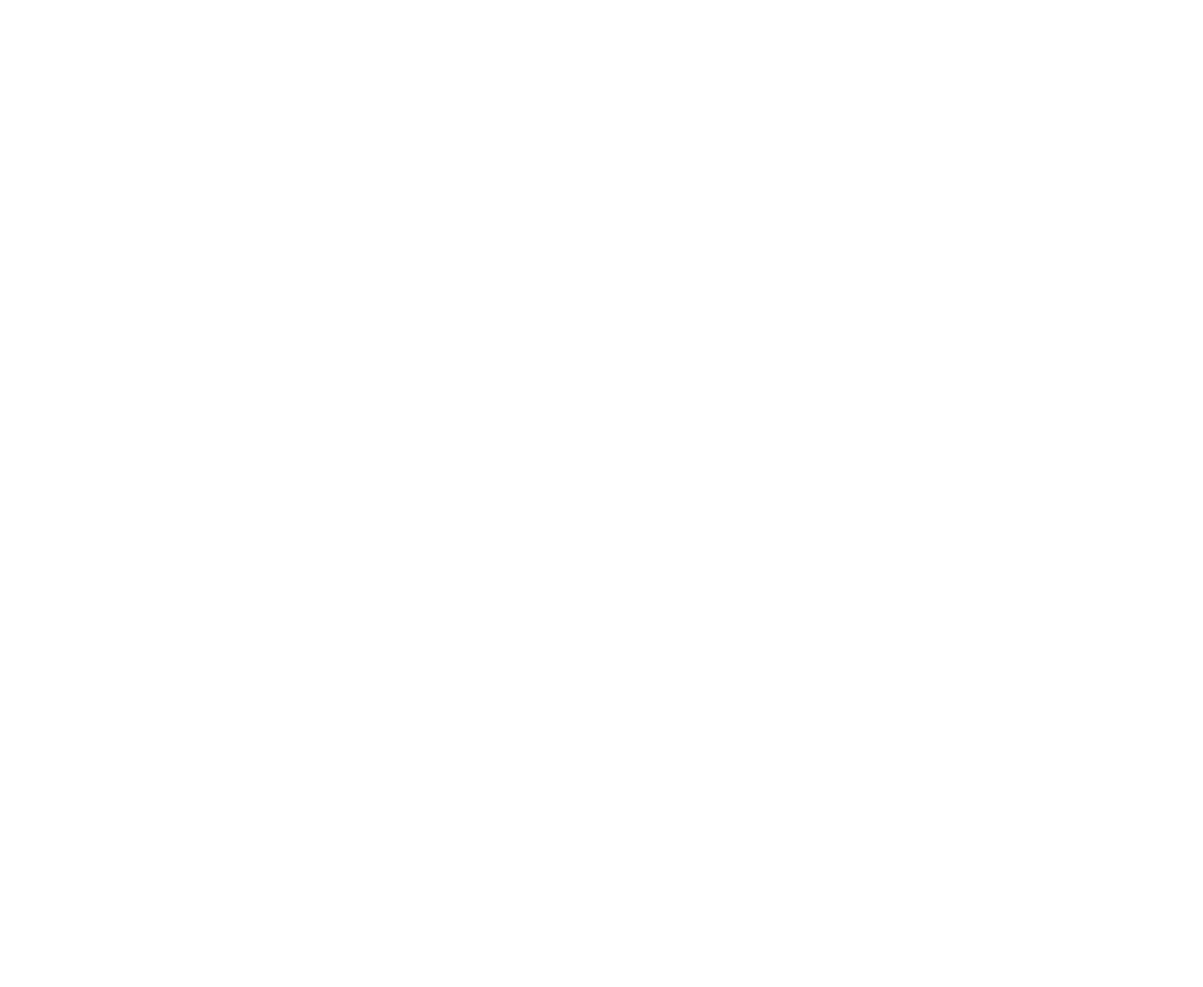
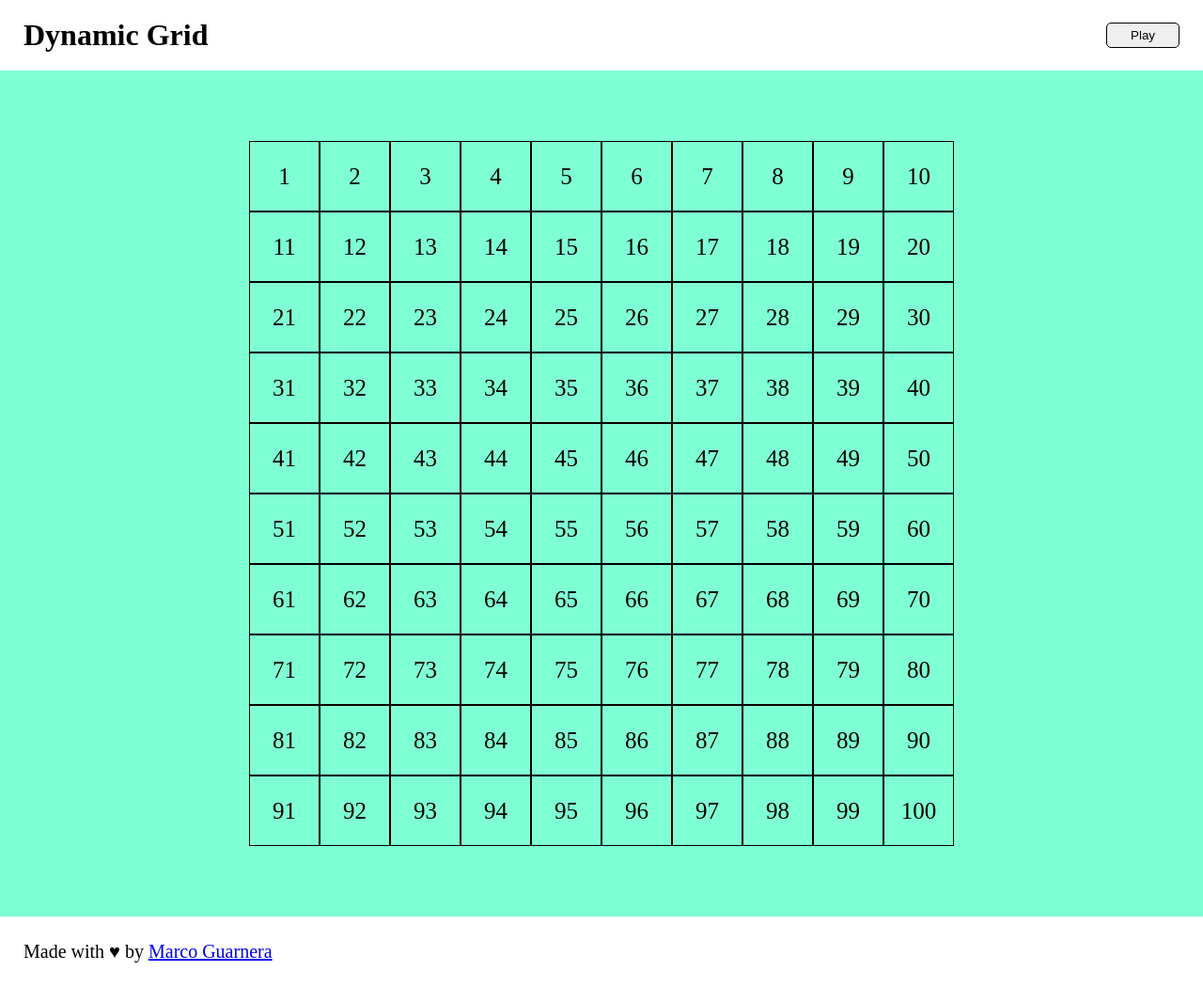
Before and after one commit to Marco-Guarnera/js-campominato-grid, a plain HTML site: page index.html in a window 1280 px wide. Shown: the whole page at 94% size. Before the commit the page ends 800 px from the top, so only its background shows below. Drawn offline with Linux system fonts and the light colour scheme.

Commit message:
Completed Basic Structure

```diff
--- a/css/style.css
+++ b/css/style.css
@@ -0,0 +1,77 @@
+/* CSS Reset */
+* {
+    box-sizing: border-box;
+    margin: 0;
+    padding: 0;
+}
+
+/* Generics */
+
+button {
+    cursor: pointer;
+}
+
+/* Utilities */
+
+/* Button */
+.btn {
+    border: 1px solid #000;
+    border-radius: 5px;
+    padding: 5px 25px;
+}
+
+/* Layout */
+
+/* Wrapper */
+.wrapper {
+    margin: 0 auto;
+    max-width: 750px;
+}
+
+/* Flexbox */
+
+.flex {
+    display: flex;
+}
+
+.flex.row {
+    flex-direction: row;
+    flex-wrap: wrap;
+}
+
+/* Main Header */
+#main-header {
+    min-height: 75px;
+    padding: 0 25px;
+    justify-content: space-between;
+    align-items: center;
+}
+
+/* Grid */
+#grid {
+    background-color: #7FFFD4;
+    padding: 75px 0;
+}
+
+/* Cells */
+#grid .cell {
+    height: 75px;
+    flex-basis: calc(100% / 10);
+    border: 1px solid #000;
+    font-size: 25px;
+    display: flex;
+    flex-direction: row;
+    justify-content: center;
+    align-items: center;
+}
+
+/* Main Footer */
+#main-footer {
+    min-height: 75px;
+    padding: 0 25px;
+}
+
+#main-footer span {
+    font-size: 20px;
+    line-height: 75px;
+}
--- a/index.html
+++ b/index.html
@@ -17,11 +17,124 @@
 
 <body>
     <!-- Main Header -->
-    <header id="main-header"></header>
+    <header id="main-header" class="flex row">
+        <h1>Dynamic Grid</h1>
+        <button class="btn">Play</button>
+    </header>
     <!-- Main -->
-    <main></main>
+    <main>
+        <!-- Grid -->
+        <div id="grid">
+            <!-- Wrapper -->
+            <div class="wrapper flex row">
+                <!-- Cells -->
+                <div class="cell">1</div>
+                <div class="cell">2</div>
+                <div class="cell">3</div>
+                <div class="cell">4</div>
+                <div class="cell">5</div>
+                <div class="cell">6</div>
+                <div class="cell">7</div>
+                <div class="cell">8</div>
+                <div class="cell">9</div>
+                <div class="cell">10</div>
+                <div class="cell">11</div>
+                <div class="cell">12</div>
+                <div class="cell">13</div>
+                <div class="cell">14</div>
+                <div class="cell">15</div>
+                <div class="cell">16</div>
+                <div class="cell">17</div>
+                <div class="cell">18</div>
+                <div class="cell">19</div>
+                <div class="cell">20</div>
+                <div class="cell">21</div>
+                <div class="cell">22</div>
+                <div class="cell">23</div>
+                <div class="cell">24</div>
+                <div class="cell">25</div>
+                <div class="cell">26</div>
+                <div class="cell">27</div>
+                <div class="cell">28</div>
+                <div class="cell">29</div>
+                <div class="cell">30</div>
+                <div class="cell">31</div>
+                <div class="cell">32</div>
+                <div class="cell">33</div>
+                <div class="cell">34</div>
+                <div class="cell">35</div>
+                <div class="cell">36</div>
+                <div class="cell">37</div>
+                <div class="cell">38</div>
+                <div class="cell">39</div>
+                <div class="cell">40</div>
+                <div class="cell">41</div>
+                <div class="cell">42</div>
+                <div class="cell">43</div>
+                <div class="cell">44</div>
+                <div class="cell">45</div>
+                <div class="cell">46</div>
+                <div class="cell">47</div>
+                <div class="cell">48</div>
+                <div class="cell">49</div>
+                <div class="cell">50</div>
+                <div class="cell">51</div>
+                <div class="cell">52</div>
+                <div class="cell">53</div>
+                <div class="cell">54</div>
+                <div class="cell">55</div>
+                <div class="cell">56</div>
+                <div class="cell">57</div>
+                <div class="cell">58</div>
+                <div class="cell">59</div>
+                <div class="cell">60</div>
+                <div class="cell">61</div>
+                <div class="cell">62</div>
+                <div class="cell">63</div>
+                <div class="cell">64</div>
+                <div class="cell">65</div>
+                <div class="cell">66</div>
+                <div class="cell">67</div>
+                <div class="cell">68</div>
+                <div class="cell">69</div>
+                <div class="cell">70</div>
+                <div class="cell">71</div>
+                <div class="cell">72</div>
+                <div class="cell">73</div>
+                <div class="cell">74</div>
+                <div class="cell">75</div>
+                <div class="cell">76</div>
+                <div class="cell">77</div>
+                <div class="cell">78</div>
+                <div class="cell">79</div>
+                <div class="cell">80</div>
+                <div class="cell">81</div>
+                <div class="cell">82</div>
+                <div class="cell">83</div>
+                <div class="cell">84</div>
+                <div class="cell">85</div>
+                <div class="cell">86</div>
+                <div class="cell">87</div>
+                <div class="cell">88</div>
+                <div class="cell">89</div>
+                <div class="cell">90</div>
+                <div class="cell">91</div>
+                <div class="cell">92</div>
+                <div class="cell">93</div>
+                <div class="cell">94</div>
+                <div class="cell">95</div>
+                <div class="cell">96</div>
+                <div class="cell">97</div>
+                <div class="cell">98</div>
+                <div class="cell">99</div>
+                <div class="cell">100</div>
+            </div>
+        </div>
+    </main>
     <!-- Main Footer -->
-    <footer id="main-footer"></footer>
+    <footer id="main-footer">
+        <span>Made with &hearts; by <a href="https://github.com/Marco-Guarnera">Marco Guarnera</a></span>
+    </footer>
 </body>
 
 </html>
```
